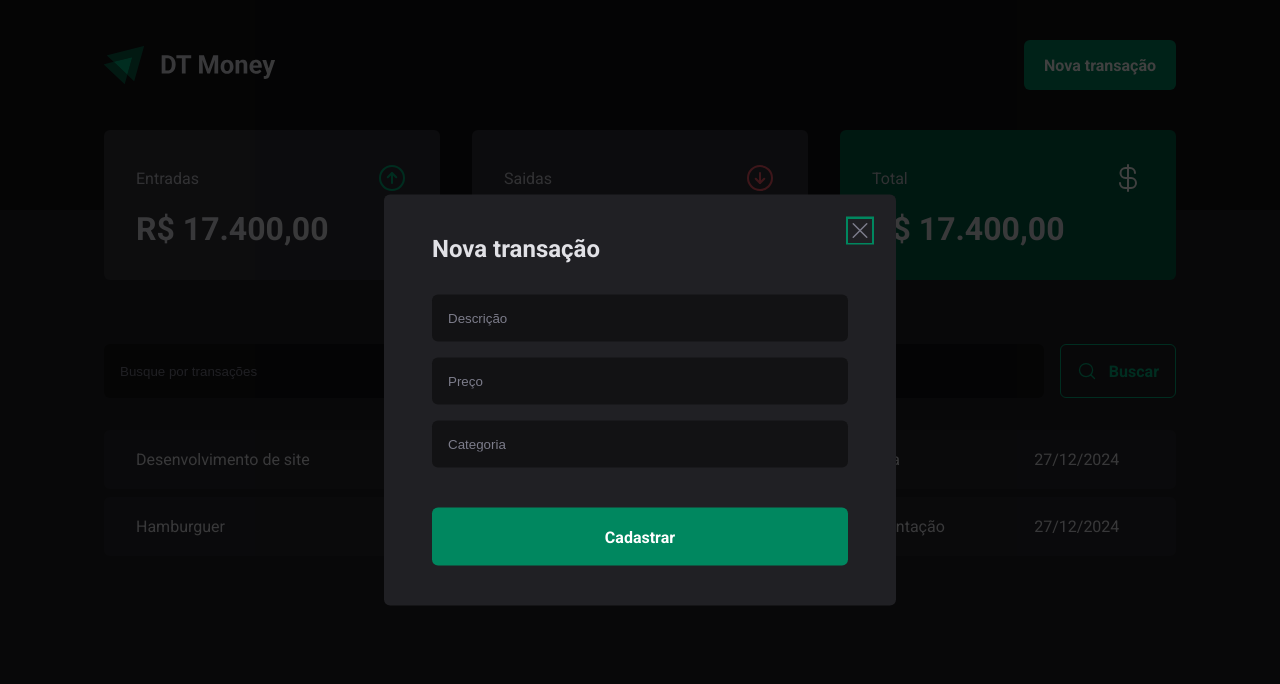
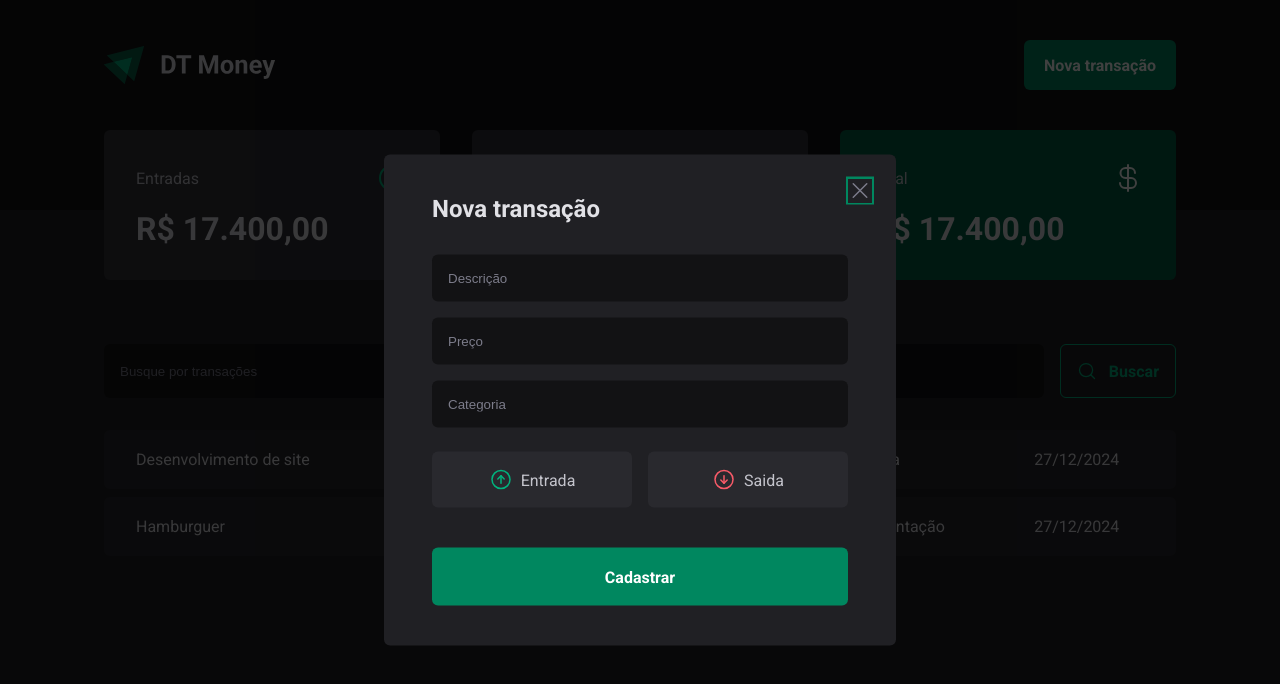
Before and after one commit to SamuelMorais030202/dt-money, a React (Vite) app: page / in a window 1280 px wide. Both pictures are taken after a click on the button "Nova transação". Shown: the top 684 px of the page. Built offline with nearby package versions, Linux system fonts and the light colour scheme.

Commit message:
feat: finalizando parte visual do modal de nova transação

```diff
--- a/package.json
+++ b/package.json
@@ -12,6 +12,7 @@
   "dependencies": {
     "-": "^0.0.1",
     "@radix-ui/react-dialog": "^1.1.4",
+    "@radix-ui/react-radio-group": "^1.2.2",
     "D": "^1.0.0",
     "phosphor-react": "^1.4.1",
     "react": "^18.3.1",
--- a/src/components/NewTransactionModal/index.tsx
+++ b/src/components/NewTransactionModal/index.tsx
@@ -1,6 +1,6 @@
 import * as Dialog from '@radix-ui/react-dialog';
-import { CloseButton, Content, Overlay } from './styles';
-import { X } from 'phosphor-react';
+import { CloseButton, Content, Overlay, TransactionType, TransactionTypeButton } from './styles';
+import { ArrowCircleDown, ArrowCircleUp, X } from 'phosphor-react';
 
 export function NewTransactionModal() {
   return (
@@ -19,6 +19,18 @@
           <input type="number" placeholder="Preço" required />
           <input type="text" placeholder="Categoria" required />
 
+          <TransactionType>
+            <TransactionTypeButton variant='income' value='income'>
+              <ArrowCircleUp size={24} />
+              Entrada
+            </TransactionTypeButton>
+
+            <TransactionTypeButton variant='outcome' value='outcome'>
+              <ArrowCircleDown size={24} />
+              Saida
+            </TransactionTypeButton>
+          </TransactionType>
+
           <button type="submit">
             Cadastrar
           </button>
--- a/src/components/NewTransactionModal/styles.ts
+++ b/src/components/NewTransactionModal/styles.ts
@@ -1,5 +1,6 @@
 import styled from "styled-components";
 import * as Dialog from '@radix-ui/react-dialog';
+import * as RadioGroup from '@radix-ui/react-radio-group';
 
 export const Overlay = styled(Dialog.Overlay)`
   position: fixed;
@@ -69,3 +70,47 @@
   cursor: pointer;
   color: ${props => props.theme['gray-500']};
 `;
+
+export const TransactionType = styled(RadioGroup.Root)`
+  display: grid;
+  grid-template-columns: repeat(2, 1fr);
+  gap: 1rem;
+  margin-top: 0.5rem;
+`;
+
+interface TransactionTypeButtonProps {
+  variant: 'income' | 'outcome';
+}
+
+export const TransactionTypeButton = styled(RadioGroup.Item)<TransactionTypeButtonProps>`
+  background: ${props => props.theme["gray-700"]};
+  padding: 1rem;
+  display: flex;
+  align-items: center;
+  justify-content: center;
+  gap: 0.5rem;
+  border-radius: 6px;
+  cursor: pointer;
+  border: 0;
+  color: ${props => props.theme["gray-300"]};
+
+
+  svg {
+    color: ${props => props.variant === 'income' ? props.theme["green-300"] : props.theme["red-300"]};
+  }
+
+  &[data-state='unchecked']:hover {
+    transition: background-color 0.2s;
+    background: ${props => props.theme["gray-600"]};
+  }
+
+  &[data-state='checked'] {
+    color: ${props => props.theme.white};
+    background: ${props => props.variant === 'income' ? props.theme["green-500"] : props.theme["red-500"]};
+
+    svg {
+      color: ${props => props.theme.white};
+    }
+  }
+
+`;
```
Also changed, not shown: 1 other file (tests, documents, lock files or other folders).
